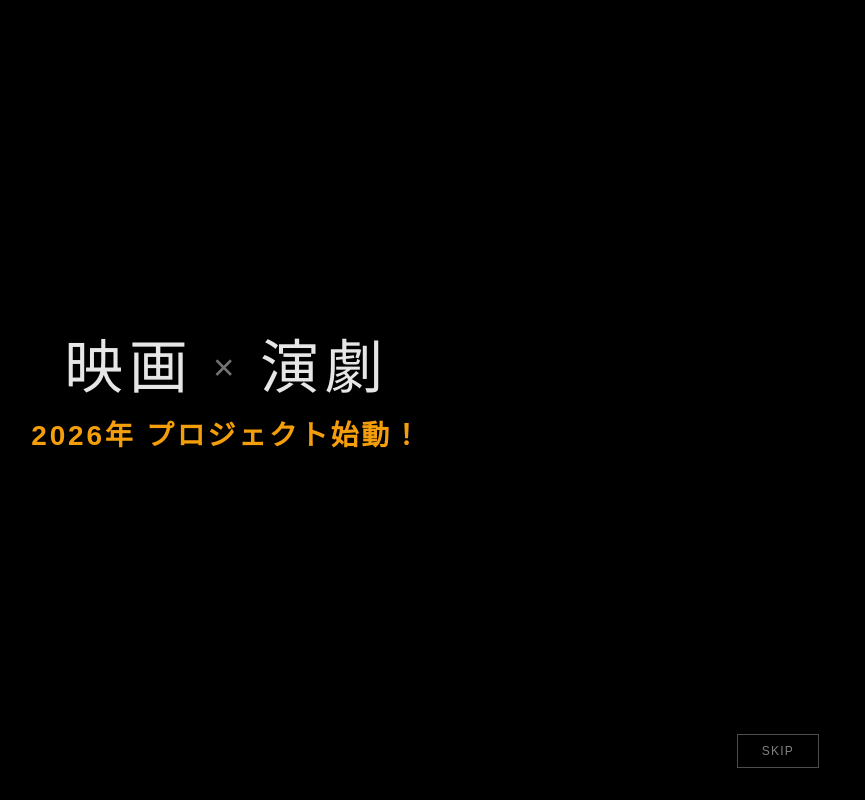
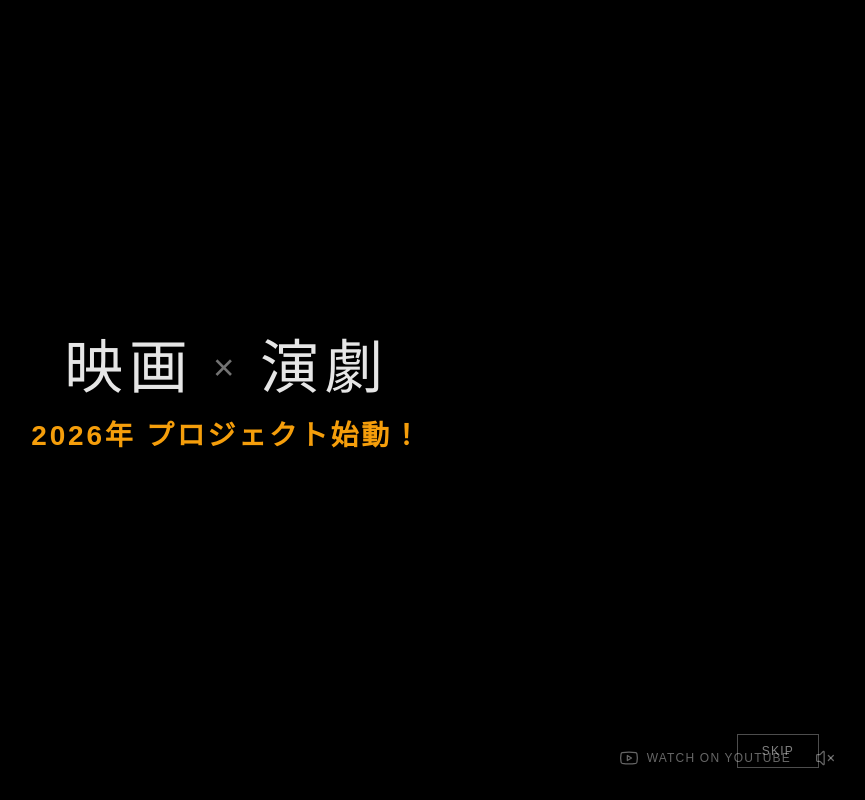
Before and after one commit to kdkmsy1016-ops/pipedream, a Next.js app: page / in a window 1280 px wide. Shown: the top 800 px of the page, without its empty margins (413-1278 px from the left). Built offline with nearby package versions, Linux system fonts and the light colour scheme.

Commit message:
feat: add unmute toggle and youtube link to video hero

```diff
--- a/app/components/Hero.tsx
+++ b/app/components/Hero.tsx
@@ -2,10 +2,13 @@
 
 import { motion, AnimatePresence } from "framer-motion";
 import Image from "next/image";
-import { useEffect, useState } from "react";
+import { useEffect, useState, useRef } from "react";
+import { Volume2, VolumeX, Youtube } from "lucide-react";
 
 export default function Hero() {
     const [videoEnded, setVideoEnded] = useState(false);
+    const [isMuted, setIsMuted] = useState(true);
+    const playerRef = useRef<any>(null);
 
     useEffect(() => {
         // Load YouTube Iframe API
@@ -21,7 +24,7 @@ export default function Hero() {
         }
 
         const onYouTubeIframeAPIReady = () => {
-            new (window as any).YT.Player("hero-yt-player", {
+            playerRef.current = new (window as any).YT.Player("hero-yt-player", {
                 videoId: "nbCht1onqWU",
                 playerVars: {
                     autoplay: 1,
@@ -50,11 +53,23 @@ export default function Hero() {
         }
     }, []);
 
+    const toggleMute = () => {
+        if (playerRef.current) {
+            if (isMuted) {
+                playerRef.current.unMute();
+                setIsMuted(false);
+            } else {
+                playerRef.current.mute();
+                setIsMuted(true);
+            }
+        }
+    };
+
     return (
-        <section className="relative w-full h-[100svh] flex flex-col items-center justify-center bg-black overflow-hidden pointer-events-none">
+        <section className="relative w-full h-[100svh] flex flex-col items-center justify-center bg-black overflow-hidden">
 
             {/* Background Container */}
-            <div className="absolute inset-0 z-0 overflow-hidden flex items-center justify-center">
+            <div className="absolute inset-0 z-0 overflow-hidden flex items-center justify-center pointer-events-none">
 
                 {/* YouTube Video */}
                 <div
@@ -86,6 +101,33 @@ export default function Hero() {
                 <div className="absolute inset-0 bg-gradient-to-b from-black/60 via-black/40 to-black pointer-events-none" />
             </div>
 
+            {/* Audio & External Link Controls */}
+            {!videoEnded && (
+                <motion.div
+                    initial={{ opacity: 0 }}
+                    animate={{ opacity: 1 }}
+                    transition={{ delay: 1.5, duration: 2 }}
+                    className="absolute bottom-8 right-8 z-50 flex items-center gap-6"
+                >
+                    <a
+                        href="https://youtu.be/nbCht1onqWU"
+                        target="_blank"
+                        rel="noopener noreferrer"
+                        className="flex items-center gap-2 text-white/40 hover:text-white/90 transition-all duration-500 font-serif text-[10px] md:text-xs uppercase tracking-widest"
+                    >
+                        <Youtube className="w-4 h-4 md:w-5 md:h-5" strokeWidth={1.5} />
+                        <span className="hidden sm:inline">Watch on YouTube</span>
+                    </a>
+                    <button
+                        onClick={toggleMute}
+                        className="text-white/40 hover:text-white/90 transition-all duration-500 flex items-center justify-center"
+                        aria-label="Toggle mute"
+                    >
+                        {isMuted ? <VolumeX className="w-4 h-4 md:w-5 md:h-5" strokeWidth={1.5} /> : <Volume2 className="w-4 h-4 md:w-5 md:h-5" strokeWidth={1.5} />}
+                    </button>
+                </motion.div>
+            )}
+
             {/* SEO Hidden Text */}
             <div className="sr-only">
                 <h1>盈虚とパイプドリーム Phases of a Pipe Dream</h1>
```
